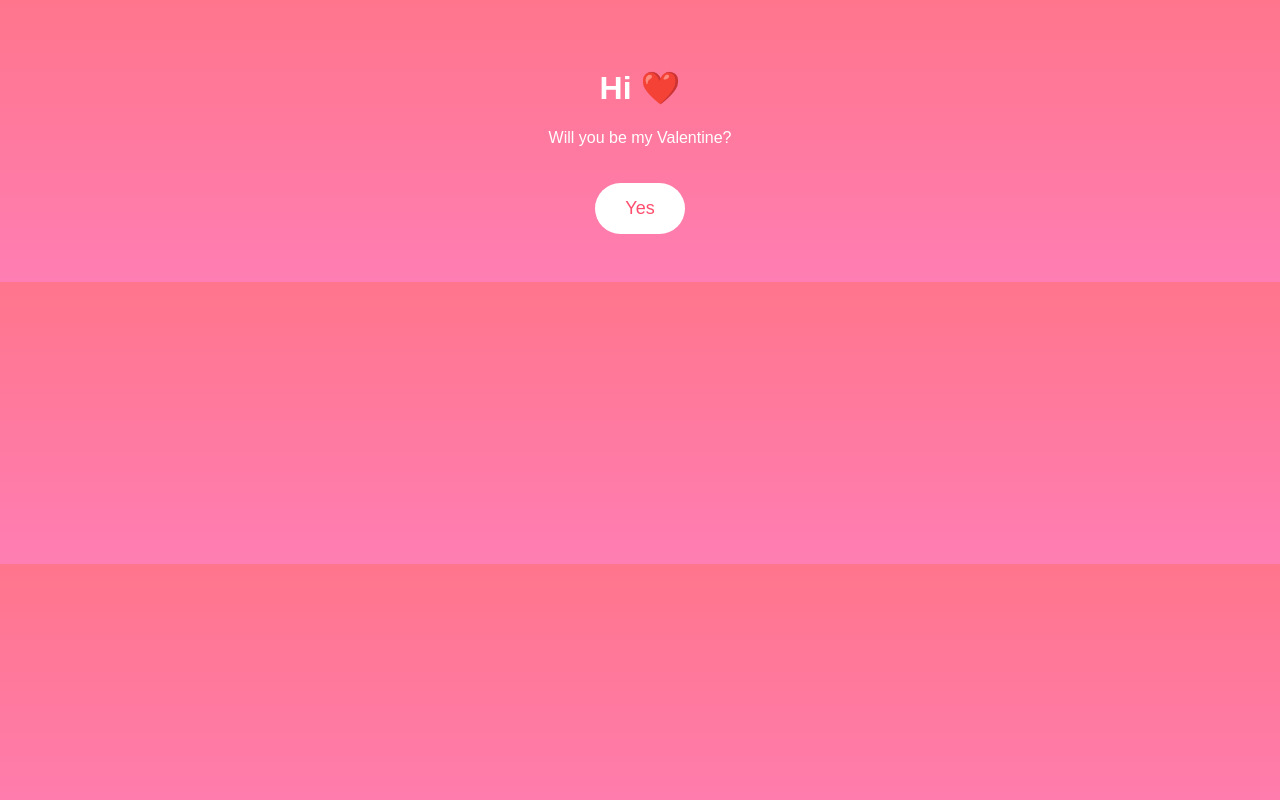
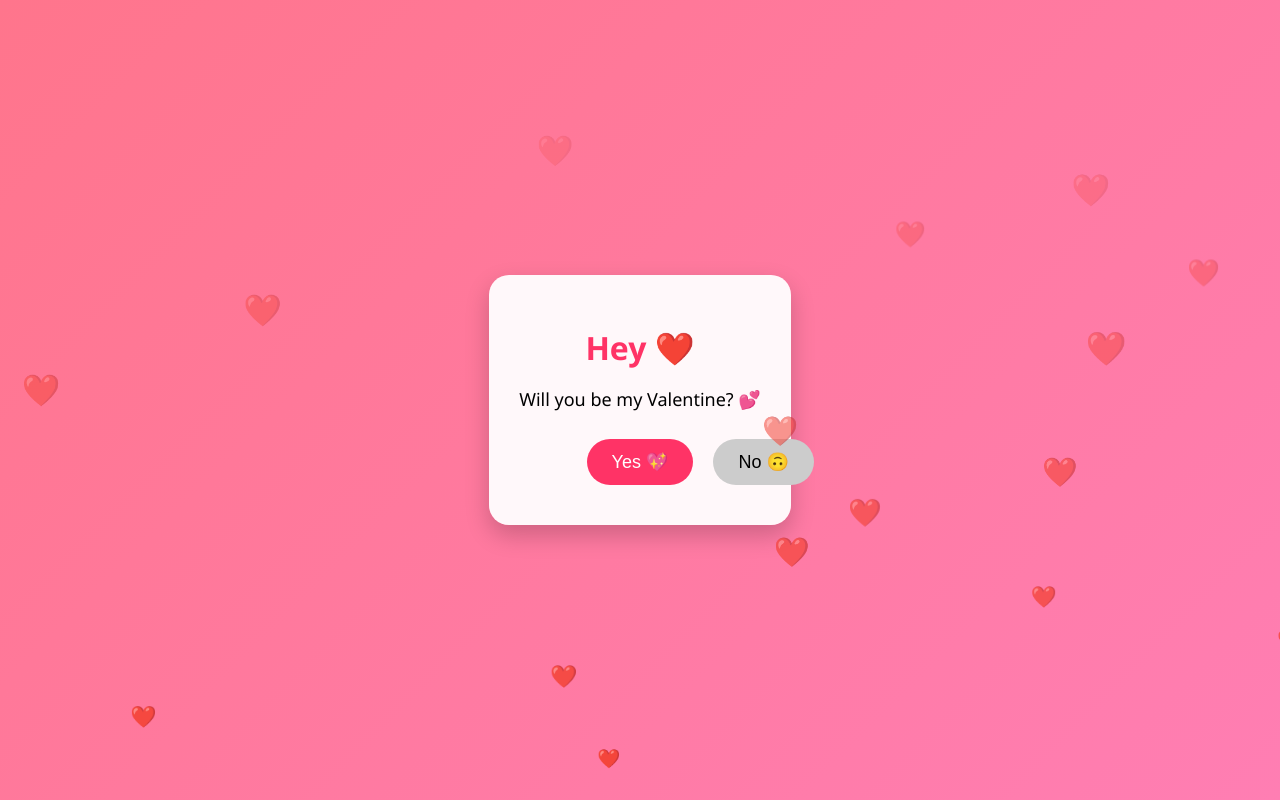
Before and after one commit to megharungta04-spec/valentine, a plain HTML site: page index.html in a window 1280 px wide. Drawn offline with Linux system fonts and the light colour scheme.

Commit message:
Update index.html

```diff
--- a/index.html
+++ b/index.html
@@ -1,40 +1,112 @@
 <!DOCTYPE html>
-<html>
+<html lang="en">
 <head>
-  <title>For You ❤️</title>
+<meta charset="UTF-8">
+<title>Will You Be My Valentine? 💖</title>
 <meta name="viewport" content="width=device-width, initial-scale=1.0">
+
 <style>
 body {
-      background: linear-gradient(#ff758c, #ff7eb3);
-      font-family: Arial, sans-serif;
+  margin: 0;
+  height: 100vh;
+  background: linear-gradient(135deg, #ff758c, #ff7eb3);
+  display: flex;
+  align-items: center;
+  justify-content: center;
+  font-family: 'Segoe UI', sans-serif;
+  overflow: hidden;
+}
+
+.container {
   text-align: center;
+  background: rgba(255,255,255,0.95);
+  padding: 30px;
+  border-radius: 20px;
+  box-shadow: 0 10px 25px rgba(0,0,0,0.2);
+}
+
+h1 {
+  color: #ff3366;
+  margin-bottom: 10px;
+}
+
+p {
+  font-size: 18px;
+}
+
+button {
+  padding: 12px 25px;
+  font-size: 18px;
+  border: none;
+  border-radius: 30px;
+  cursor: pointer;
+  margin: 10px;
+}
+
+#yes {
+  background: #ff3366;
   color: white;
-      padding: 40px 20px;
 }
-    button {
-      background: white;
-      color: #ff4d6d;
-      border: none;
-      padding: 15px 30px;
-      border-radius: 30px;
-      font-size: 18px;
-      margin-top: 20px;
-      cursor: pointer;
+
+#no {
+  background: #ccc;
+  position: absolute;
+}
+
+.heart {
+  position: fixed;
+  bottom: -10px;
+  font-size: 20px;
+  animation: float 6s linear infinite;
+}
+
+@keyframes float {
+  from { transform: translateY(0); opacity: 1; }
+  to { transform: translateY(-100vh); opacity: 0; }
 }
 </style>
 </head>
+
 <body>
 
-<h1>Hi ❤️</h1>
-<p>Will you be my Valentine?</p>
+<audio autoplay loop>
+  <source src="https://www.bensound.com/bensound-music/bensound-romantic.mp3" type="audio/mpeg">
+</audio>
 
-<button onclick="yes()">Yes</button>
+<div class="container">
+  <h1>Hey ❤️</h1>
+  <p>Will you be my Valentine? 💕</p>
+  <button id="yes" onclick="yes()">Yes 💖</button>
+  <button id="no" onmouseover="moveNo()">No 🙃</button>
+</div>
 
 <script>
 function yes() {
-  document.body.innerHTML =
-    "<h1>Yay! ❤️🥰</h1><p>You just made my day!</p>";
+  document.body.innerHTML = `
+    <div class="container">
+      <h1>YAYYYY 🥰💖</h1>
+      <p>You just made my day! 🌹</p>
+      <p>I love you endlessly 💕</p>
+    </div>
+  `;
 }
+
+function moveNo() {
+  const btn = document.getElementById("no");
+  btn.style.left = Math.random() * 80 + "vw";
+  btn.style.top = Math.random() * 80 + "vh";
+}
+
+// Floating hearts
+setInterval(() => {
+  const heart = document.createElement("div");
+  heart.className = "heart";
+  heart.innerHTML = "❤️";
+  heart.style.left = Math.random() * 100 + "vw";
+  heart.style.fontSize = Math.random() * 20 + 15 + "px";
+  document.body.appendChild(heart);
+  setTimeout(() => heart.remove(), 6000);
+}, 300);
 </script>
 
 </body>
```
Lines whose indentation alone changed are shown as unchanged.
